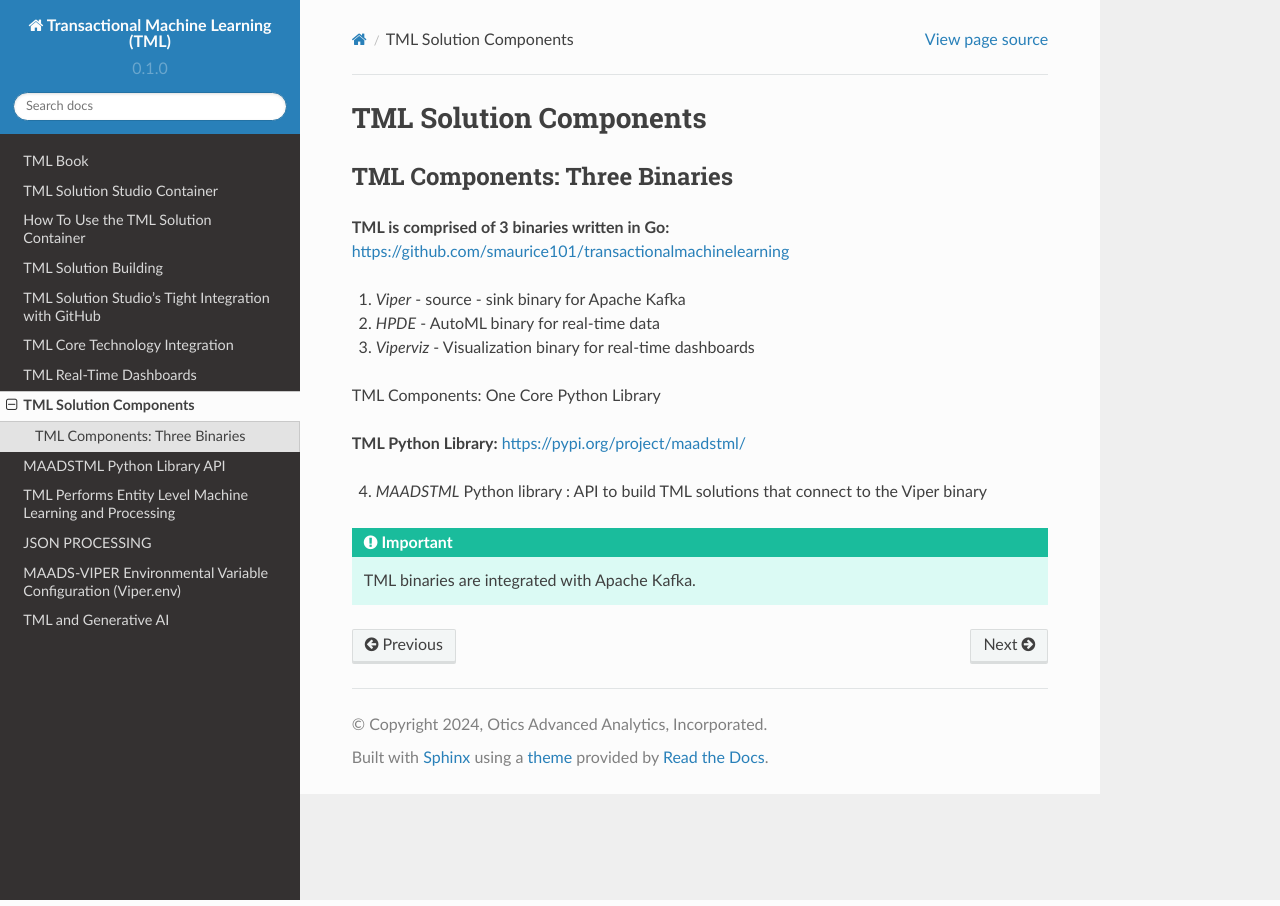
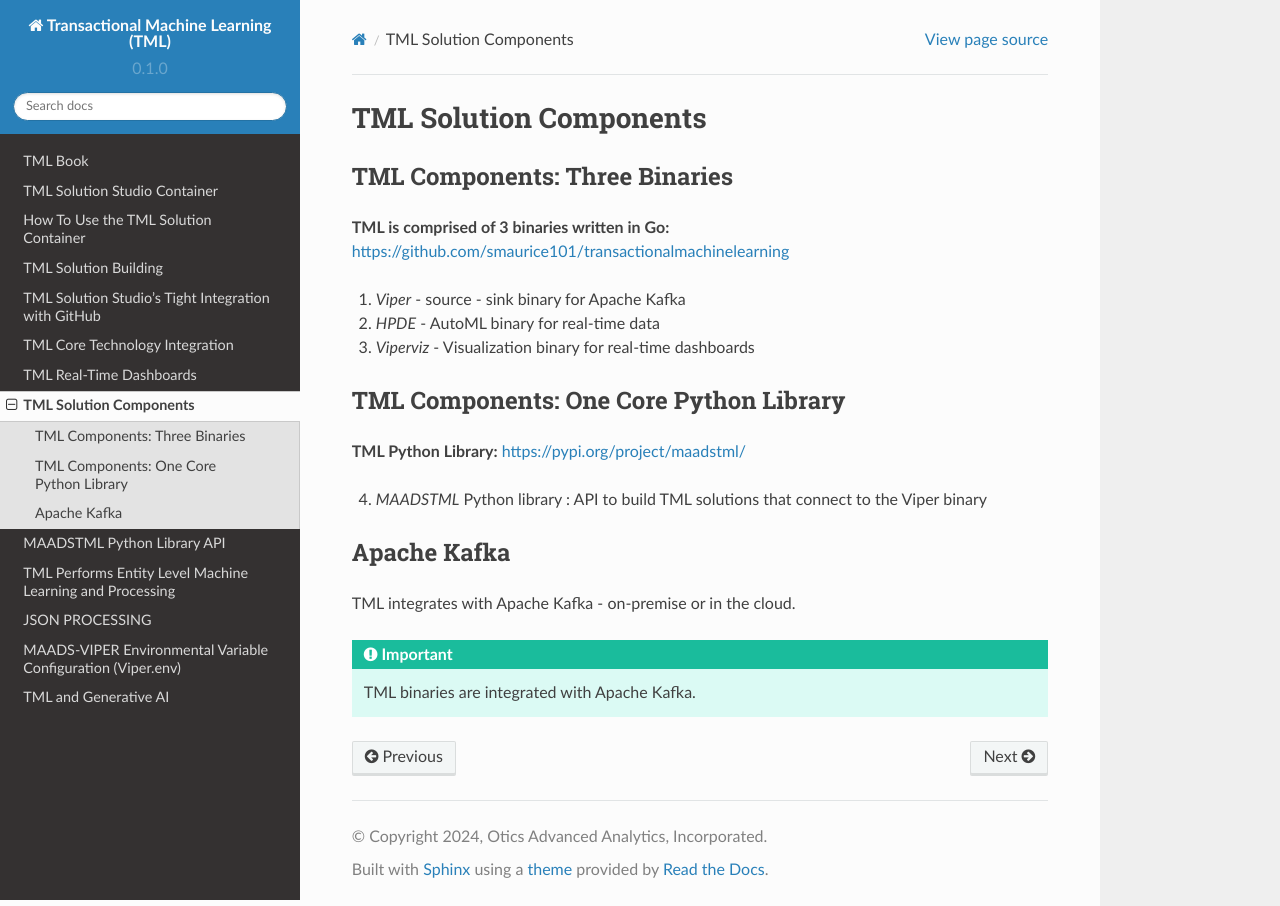
Before and after one commit to smaurice101/readthedocs, a Sphinx documentation site: the page built from docs/source/usage.rst, in a window 1280 px wide. Built offline with Sphinx 7.4.7 and the Read the Docs theme 2.0.0, drawn with Linux system fonts in a browser that asks for light colours.

Commit message:
Update usage.rst

```diff
--- a/docs/source/usage.rst
+++ b/docs/source/usage.rst
@@ -12,11 +12,17 @@
 3. *Viperviz* - Visualization binary for real-time dashboards
 
 TML Components: One Core Python Library
+--------------------------
 
 **TML Python Library:** https://pypi.org/project/maadstml/
 
 4. *MAADSTML* Python library : API to build TML solutions that connect to the Viper binary
 
+Apache Kafka
+--------------------------
+
+TML integrates with Apache Kafka - on-premise or in the cloud.
+
 .. important::
 
    TML binaries are integrated with Apache Kafka.
```
